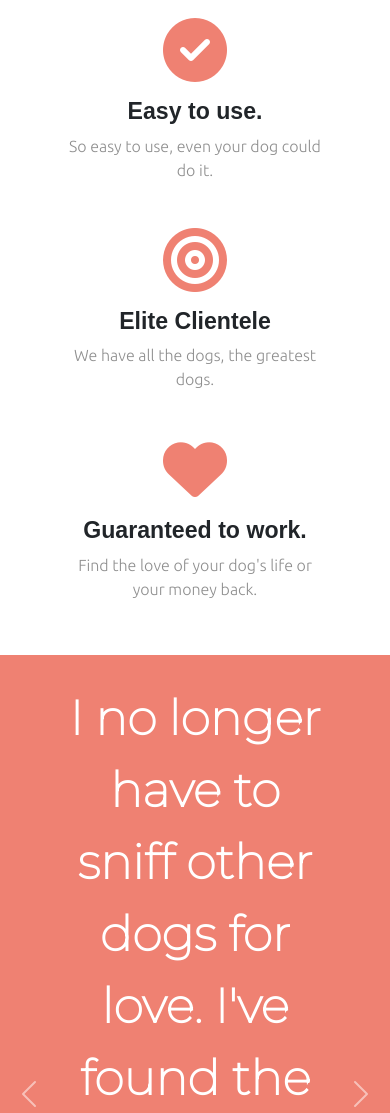
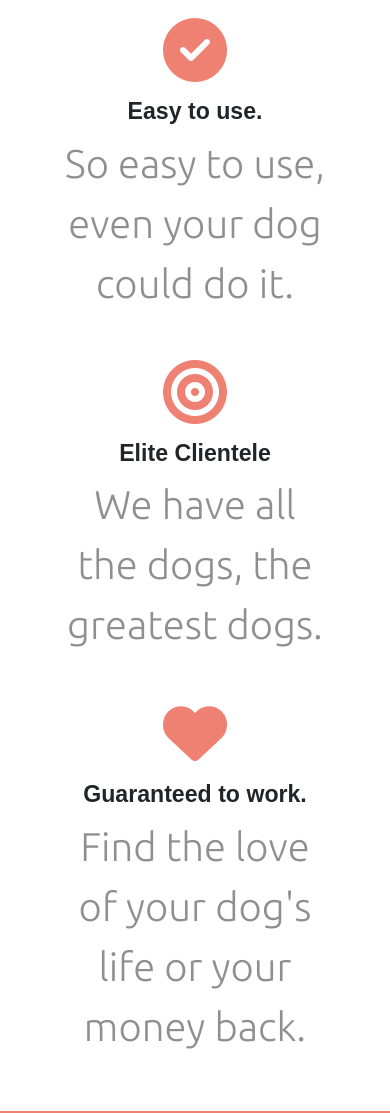
Before and after one commit to Marvytee/Tindogs, a plain HTML site: page index.html in a window 390 px wide. Shown: the part 1118-2231 px from the top of the page. Drawn offline with nearby package versions, Linux system fonts and the light colour scheme.

Commit message:
new css upload

```diff
--- a/css/styles.css
+++ b/css/styles.css
@@ -146,4 +146,7 @@ p {
   #title {
     text-align: center;
   }
+  p {
+    font-size: 2.5rem;
+  }
 }
```
